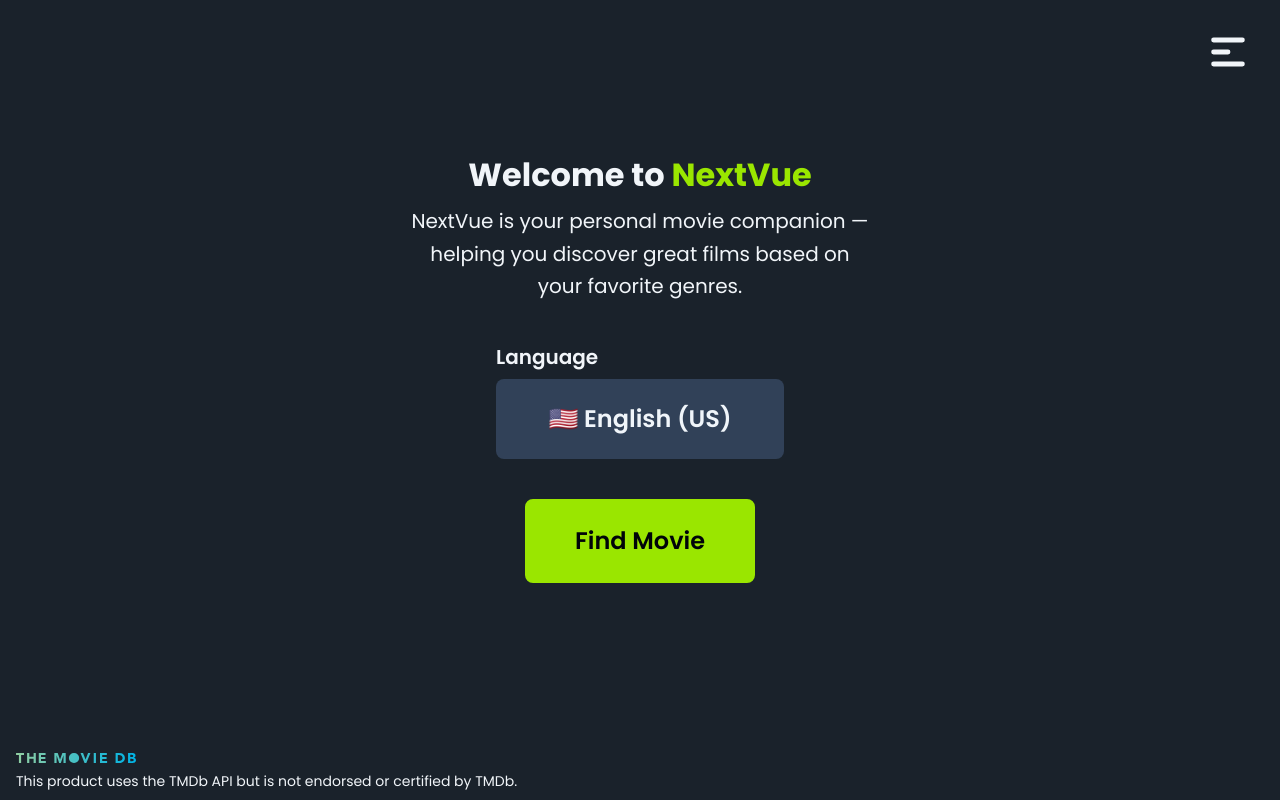
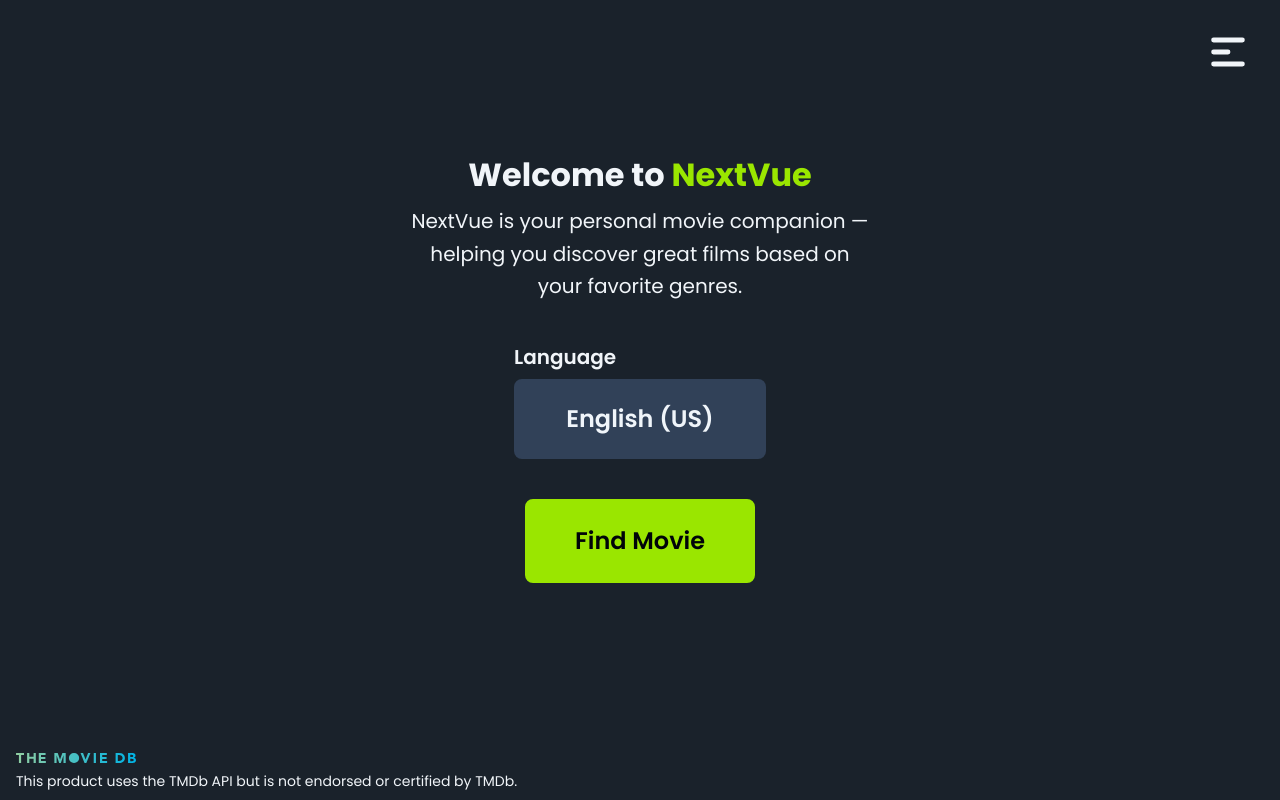
Before and after one commit to YordanDimanin/NextVue, a React (Vite) app in the folder NextVue/: page / in a window 1280 px wide. Built offline with nearby package versions, Linux system fonts and the light colour scheme.

Commit message:
added bg language support

```diff
--- a/NextVue/public/locales/bg/translation.json
+++ b/NextVue/public/locales/bg/translation.json
@@ -66,14 +66,14 @@
     "western": "Уестърн"
   },
   "languageOptions": {
-    "en-US": "🇺🇸 Английски (САЩ)",
-    "bg-BG": "🇧🇬 Български",
-    "es-ES": "🇪🇸 Испански",
-    "fr-FR": "🇫🇷 Френски",
-    "de-DE": "🇩🇪 Немски",
-    "it-IT": "🇮🇹 Италиански",
-    "ja-JP": "🇯🇵 Японски",
-    "ko-KR": "🇰🇷 Корейски"
+    "en-US": "English (US)",
+    "bg-BG": "Български",
+    "es-ES": "Español",
+    "fr-FR": "Français",
+    "de-DE": "Deutsch",
+    "it-IT": "Italiano",
+    "ja-JP": "日本語",
+    "ko-KR": "한국어"
   },
   "actorSearch": {
     "placeholder": "Търсене на актьори..."
--- a/NextVue/public/locales/en/translation.json
+++ b/NextVue/public/locales/en/translation.json
@@ -66,14 +66,14 @@
     "western": "Western"
   },
   "languageOptions": {
-    "en-US": "🇺🇸 English (US)",
-    "bg-BG": "🇧🇬 Bulgarian",
-    "es-ES": "🇪🇸 Spanish",
-    "fr-FR": "🇫🇷 French",
-    "de-DE": "🇩🇪 German",
-    "it-IT": "🇮🇹 Italian",
-    "ja-JP": "🇯🇵 Japanese",
-    "ko-KR": "🇰🇷 Korean"
+    "en-US": "English (US)",
+    "bg-BG": "Български",
+    "es-ES": "Español",
+    "fr-FR": "Français",
+    "de-DE": "Deutsch",
+    "it-IT": "Italiano",
+    "ja-JP": "日本語",
+    "ko-KR": "한국어"
   },
   "actorSearch": {
     "placeholder": "Search actors..."
--- a/NextVue/src/app/features/movieSlice.ts
+++ b/NextVue/src/app/features/movieSlice.ts
@@ -37,12 +37,12 @@
     nextMovie: (state) => {
       // Add the current movie to seenMovieIds before moving to the next
       if (state.currentMovieIndex < state.list.length) {
-        state.seenMovieIds.push(state.list[state.currentMovieIndex].id);
+        state.seenMovieIds.push(String(state.list[state.currentMovieIndex].id));
       }
 
       // Find the next unseen movie
       let nextIndex = state.currentMovieIndex + 1;
-      while (nextIndex < state.list.length && state.seenMovieIds.includes(state.list[nextIndex].id)) {
+      while (nextIndex < state.list.length && state.seenMovieIds.includes(String(state.list[nextIndex].id))) {
         nextIndex++;
       }
       state.currentMovieIndex = nextIndex;
--- a/NextVue/src/components/LanguageFilter.tsx
+++ b/NextVue/src/components/LanguageFilter.tsx
@@ -4,10 +4,27 @@
 interface LanguageFilterProps {
   language: string;
   setLanguage: (value: string) => void;
+  allowedLanguages?: string[]; // New optional prop
 }
 
-const LanguageFilter = ({ language, setLanguage }: LanguageFilterProps) => {
+const LanguageFilter = ({ language, setLanguage, allowedLanguages }: LanguageFilterProps) => {
   const { t } = useTranslation(); // Initialize useTranslation
+
+  const allLanguages = [
+    { value: "en-US", labelKey: "languageOptions.en-US" },
+    { value: "bg-BG", labelKey: "languageOptions.bg-BG" },
+    { value: "es-ES", labelKey: "languageOptions.es-ES" },
+    { value: "fr-FR", labelKey: "languageOptions.fr-FR" },
+    { value: "de-DE", labelKey: "languageOptions.de-DE" },
+    { value: "it-IT", labelKey: "languageOptions.it-IT" },
+    { value: "ja-JP", labelKey: "languageOptions.ja-JP" },
+    { value: "ko-KR", labelKey: "languageOptions.ko-KR" },
+  ];
+
+  const filteredLanguages = allowedLanguages
+    ? allLanguages.filter(lang => allowedLanguages.includes(lang.value))
+    : allLanguages;
+
   return (
     <div className="relative inline-block">
       <select
@@ -15,14 +32,11 @@
         onChange={(e) => setLanguage(e.target.value)}
         className="appearance-none sm:text-2xl sm:py-6 mb-4 text-xl py-4 px-11 sm:px-13 text-center bg-slate-700 border-none text-primary-white rounded-lg font-semibold w-full focus:outline-none cursor-pointer focus:ring-0 focus:border-none"
       >
-        <option value="en-US">{t('languageOptions.en-US')}</option>
-        <option value="bg-BG">{t('languageOptions.bg-BG')}</option>
-        <option value="es-ES">{t('languageOptions.es-ES')}</option>
-        <option value="fr-FR">{t('languageOptions.fr-FR')}</option>
-        <option value="de-DE">{t('languageOptions.de-DE')}</option>
-        <option value="it-IT">{t('languageOptions.it-IT')}</option>
-        <option value="ja-JP">{t('languageOptions.ja-JP')}</option>
-        <option value="ko-KR">{t('languageOptions.ko-KR')}</option>
+        {filteredLanguages.map((lang) => (
+          <option key={lang.value} value={lang.value}>
+            {t(lang.labelKey)}
+          </option>
+        ))}
       </select>
     </div>
   );
--- a/NextVue/src/pages/Home.tsx
+++ b/NextVue/src/pages/Home.tsx
@@ -28,7 +28,7 @@
 
         <div className="mb-6 w-fit text-center">
           <p className="sm:text-xl text-left font-semibold mb-2">{t('home.languageLabel')}</p>
-          <LanguageFilter language={language} setLanguage={handleLanguageChange} />
+          <LanguageFilter language={language} setLanguage={handleLanguageChange} allowedLanguages={['en-US', 'bg-BG']} />
         </div>
 
         <Link to="/filter"><Button className='sm:text-2xl sm:py-6 sm:px-12 text-xl py-4 px-8 bg-lime-400 border-2 border-lime-400 text-primary-black rounded-lg font-semibold transition transform duration-300 hover:text-lime-400 hover:bg-primary-light-gray hover:border-2 hover:border-lime-400'>{t('home.findMovie')}</Button></Link>
```
